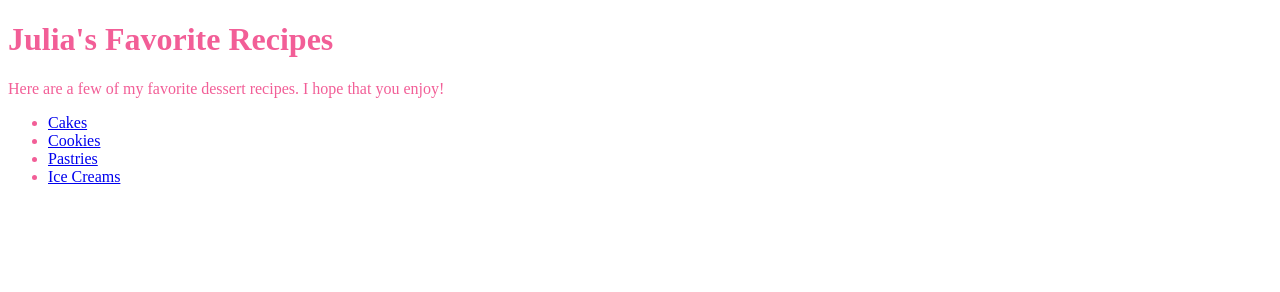
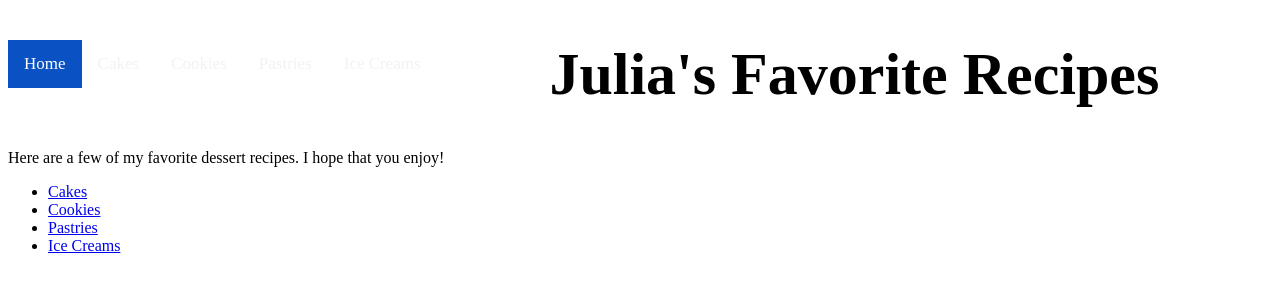
Before and after one commit to julia-a24/Favorite-Recipies, a plain HTML site: page index.html in a window 1280 px wide. Drawn offline with Linux system fonts and the light colour scheme.

Commit message:
Add files via upload

```diff
--- a/index.html
+++ b/index.html
@@ -2,10 +2,21 @@
 <html>
 <head>
 	<title><b>Julia's Favorite Recipes</b></title>
+<link href="style.css" type="text/css" rel="stylesheet" />
 
 </head>
-<body>
-	<h1><font color=#F25E97>Julia's Favorite Recipes</h1>
+
+<body id="homePage">
+<div class="topnav">
+  <a href="index.html" class="active">Home</a>
+  <a href="cakes.html">Cakes</a>
+  <a href="cookies.html">Cookies</a>
+  <a href="pastries.html">Pastries</a>
+  <a href="iceCream.html">Ice Creams</a>
+</div>
+
+
+	<h1>Julia's Favorite Recipes</h1>
 
 	<p>Here are a few of my favorite dessert recipes. I hope that you enjoy!
 	</p>
--- /dev/null
+++ b/style.css
@@ -0,0 +1,30 @@
+h1 {
+	color: navyblue;
+	text-align: center;
+	font-family: "Inconsolata", serif;
+	font-size: 60px;
+}
+
+.topnav {
+   background-color: #0a51c4
+   overflow: hidden;
+}
+
+.topnav a {
+   float: left;
+   color: #f2f2f2;
+   text-align: center;
+   padding: 14px 16px;
+   text-decoration: none;
+   font-size: 17px;
+}
+
+.topnav a:hover {
+   background-color: #DDDDDD;
+   color: #5c5c5c;
+}
+
+.topnav a.active {
+   background-color: #0a51c4;
+   color: white;
+}
```
Also changed, not shown: cakes.html (+15 -3 lines), cookies.html (+11 -3 lines), iceCream.html (+10 -2 lines), pastries.html (+10 -2 lines).
